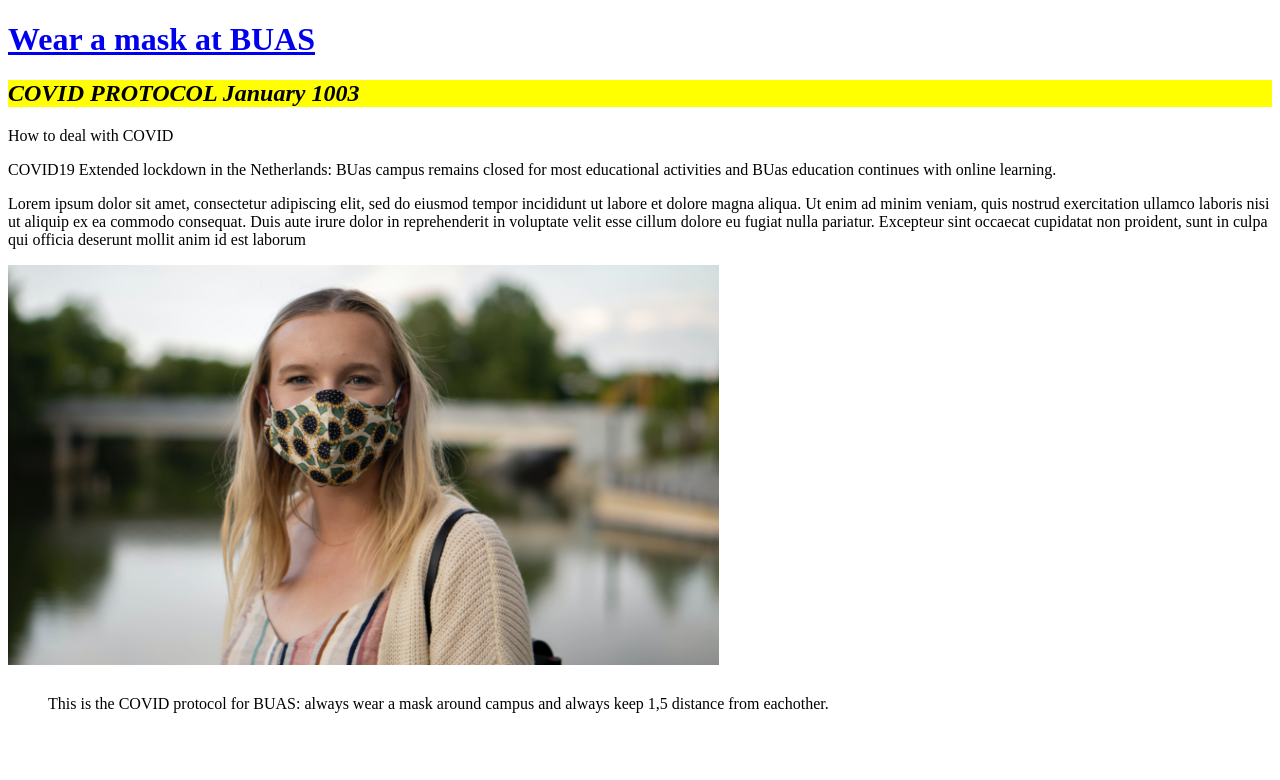
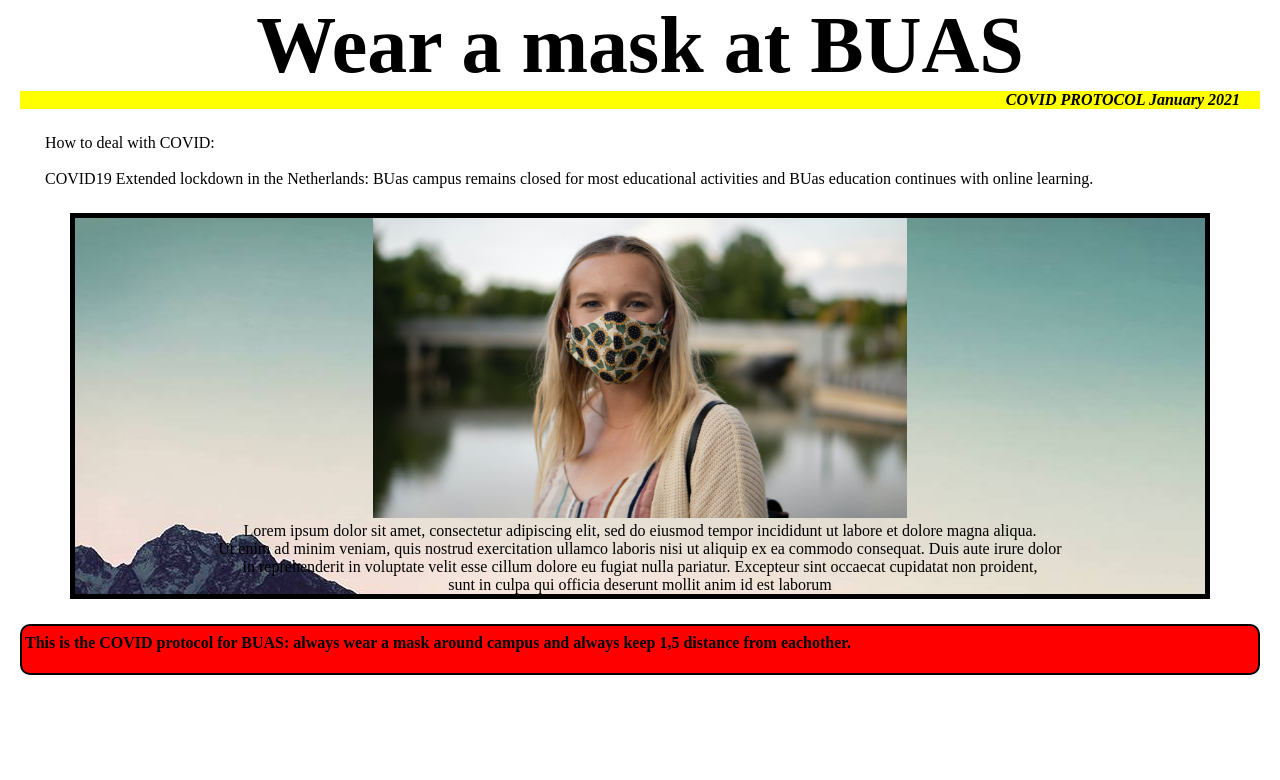
Before and after one commit to Zita190665/PRJ4-190665, a plain HTML site: page index.html in a window 1280 px wide. Drawn offline with Linux system fonts and the light colour scheme; a web font is replaced by a local one.

Commit message:
Worked on check 4

```diff
--- a/css/styles.css
+++ b/css/styles.css
@@ -1,6 +1,66 @@
-		h3 {color: red; text-decoration: underline;font-size: 20px;}
-			#my-id {background-color: yellow; font-style: italic;}
-			.my-class {text-align: center; margin: 10px;}
-			.my-container {
-    padding: 10px 40px 20px;
-	border: 7px solid ##FD1C12
+*{
+	margin: 0px;
+	padding: 0px;
+	border: 0;
+	outline: 0;
+	font-size: 100%;
+}
+
+.content{
+	margin-left: 20px;
+	margin-right: 20px;
+}
+
+.info{
+	margin: 25px;
+}
+
+.container{
+	margin-top: 25px;
+	margin-right: 25px;
+	margin-bottom: 25px;
+	margin-left: 25px;
+	border: 5px solid black;
+	text-align: center;
+	background-image: url(../images/backgroundimage.jpg);
+}
+
+.alert{
+	background-color: red;
+	padding: 3px;
+	border: 2.5px solid black;
+	border-radius: 10px;
+}
+
+#title{
+	font-size: 5em;
+	font-family: 'Mate SC', serif;
+	text-align: center;
+}
+
+a{
+	color: black;
+	text-decoration: none;
+}
+
+a:hover{
+	text-decoration: line-through;
+	color: black;
+}
+
+.image, img{
+	height: 300px;
+	display: inline;
+}
+
+#my-id {
+	background-color: yellow;
+	font-style: italic;
+	text-align: right;
+	padding-right: 20px;
+}
+
+h3{
+	font-size: 1em;
+	padding-top: 5px;
+}
--- a/index.html
+++ b/index.html
@@ -5,24 +5,48 @@
 			<meta charset="UTF-8">
 			<title>COVID-19 at BUAS</title>
 			<link rel="stylesheet" href="css/styles.css"/>
+			<link rel="preconnect" href="https://fonts.gstatic.com">
+			<link href="https://fonts.googleapis.com/css2?family=Mate+SC&display=swap" rel="stylesheet">
 	</head>
+
 	<body>
-	  <h1><a href="https://www.buas.nl" target="_blank">Wear a mask at BUAS</a> </h1>
-	  <h2 id="my-id">COVID PROTOCOL January 1003</h2>
-<style>
-#firstname {
-  background-color: yellow;
-}
-</style>
-	  <p class="center large">How to deal with COVID</p>
+		<div class="content">
+			<header>
+			  <h1 id="title">
+					<a href="https://www.buas.nl" target="_blank">Wear a mask at BUAS</a>
+				</h1>
+			</header>
+
+			  <h2 id="my-id">COVID PROTOCOL January 2021</h2>
+
+			<section>
+				<div class="info">
+				  <p class="center large">How to deal with COVID:</p>
+						<br>
 				  <p>COVID19 Extended lockdown in the Netherlands: BUas campus remains closed for most educational activities and BUas education continues with online learning.</p>
-	  <p>Lorem ipsum dolor sit amet, consectetur adipiscing elit, sed do eiusmod tempor incididunt ut labore et dolore magna aliqua. Ut enim ad minim veniam, quis nostrud exercitation ullamco laboris nisi ut aliquip ex ea commodo consequat. Duis aute irure dolor in reprehenderit in voluptate velit esse cillum dolore eu fugiat nulla pariatur. Excepteur sint occaecat cupidatat non proident, sunt in culpa qui officia deserunt mollit anim id est laborum</p>
-      <img src="images/mask.jpg" alt="Girl in mask" height="400">
-      <div class="my-container"/>
-      <p>This is the COVID protocol for BUAS: always wear a mask around campus and always keep 1,5 distance from eachother.</p><br>
-<div class="w3-container w3-red"/>
-  <p class="my-class"Get tested/p>
+
+					<div class="container">
+
+						<div class="image">
+							<img src="images/mask.jpg" alt="Girl in mask">
 						</div>
+						<p>
+							Lorem ipsum dolor sit amet, consectetur adipiscing elit, sed do eiusmod tempor incididunt ut labore et dolore magna aliqua.<br>
+							Ut enim ad minim veniam, quis nostrud exercitation ullamco laboris nisi ut aliquip ex ea commodo consequat. Duis aute irure dolor<br>
+							in reprehenderit in voluptate velit esse cillum dolore eu fugiat nulla pariatur. Excepteur sint occaecat cupidatat non proident,<br>
+							sunt in culpa qui officia deserunt mollit anim id est laborum
+						</p>
+					</div>
+				</div>
+			</section>
 
+				<footer>
+			    <div class="alert">
+			      <h3>This is the COVID protocol for BUAS: always wear a mask around campus and always keep 1,5 distance from eachother.</h3><br>
+					</div>
+				</footer>
+
+
+		</div>
 	</body>
 </html>
```
Also changed, not shown: images/backgroundimage.jpg (added), 3 other files. Lines whose indentation alone changed are shown as unchanged.
